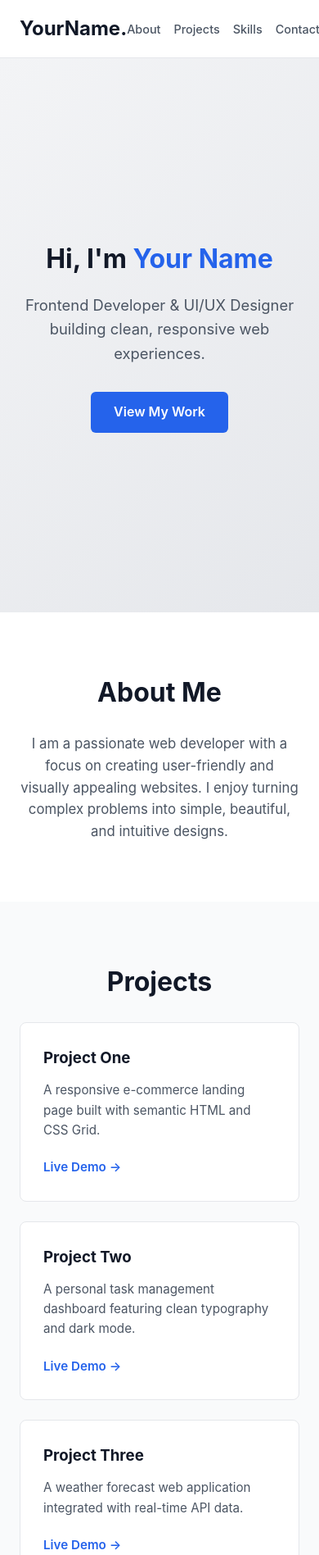
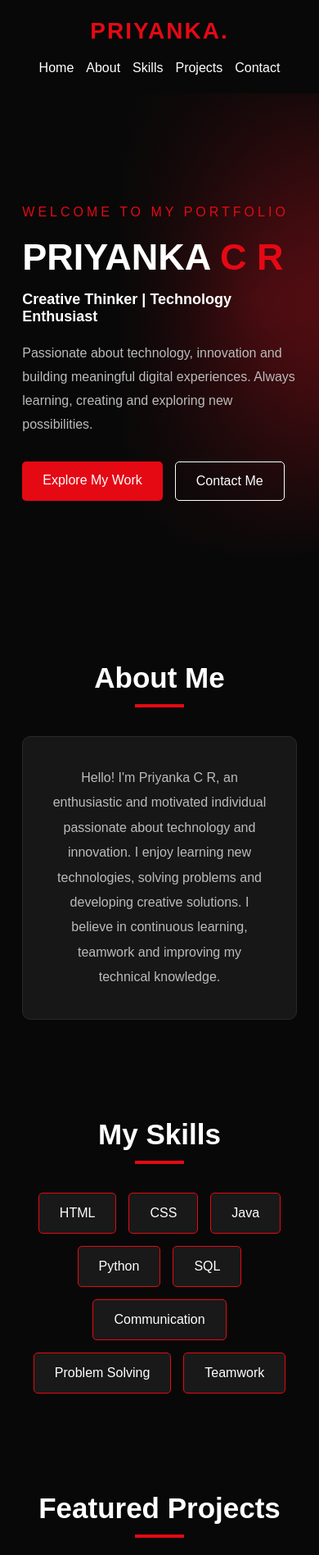
Before and after one commit to Priyaramesh9/oee, a plain HTML site: page index.html in a window 390 px wide. Shown: the top 1897 px of the page at 82% size. Drawn offline with Linux system fonts and the light colour scheme.

Commit message:
Revamp portfolio layout and styles
Updated the portfolio layout and styles, including new sections and improved design elements.

```diff
--- a/index.html
+++ b/index.html
@@ -3,302 +3,435 @@
 <head>
     <meta charset="UTF-8">
     <meta name="viewport" content="width=device-width, initial-scale=1.0">
-  <title>My Portfolio</title>
+
+    <title>Priyanka C R | Portfolio</title>
+
     <style>
-    /* Reset & Base Styles */
+        /* General Styling */
         * {
             margin: 0;
             padding: 0;
             box-sizing: border-box;
-    }
-
-    html {
+            font-family: Arial, sans-serif;
             scroll-behavior: smooth;
         }
 
         body {
-      font-family: -apple-system, BlinkMacSystemFont, "Segoe UI", Roboto, sans-serif;
-      line-height: 1.6;
-      color: #1f2937;
-      background-color: #ffffff;
+            background: #080808;
+            color: white;
         }
 
         /* Navigation */
         header {
+            background: #080808;
+            padding: 22px 8%;
             position: sticky;
             top: 0;
-      background: #ffffff;
-      border-bottom: 1px solid #e5e7eb;
             z-index: 100;
         }
 
         .navbar {
-      max-width: 1100px;
-      margin: 0 auto;
-      padding: 1rem 1.5rem;
             display: flex;
             justify-content: space-between;
             align-items: center;
         }
 
         .logo {
-      font-size: 1.5rem;
-      font-weight: 700;
-      color: #111827;
-      text-decoration: none;
+            color: #e50914;
+            font-size: 28px;
+            font-weight: bold;
+            letter-spacing: 2px;
         }
 
-    .nav-links {
+        .navbar ul {
+            display: flex;
             list-style: none;
-      display: flex;
-      gap: 1.5rem;
+            gap: 25px;
         }
 
-    .nav-links a {
+        .navbar a {
             text-decoration: none;
-      color: #4b5563;
-      font-weight: 500;
-      transition: color 0.2s;
+            color: white;
+            transition: 0.3s;
         }
 
-    .nav-links a:hover {
-      color: #2563eb;
+        .navbar a:hover {
+            color: #e50914;
         }
 
         /* Hero Section */
         .hero {
-      min-height: 80vh;
+            min-height: 90vh;
             display: flex;
             align-items: center;
-      justify-content: center;
-      text-align: center;
-      padding: 2rem 1.5rem;
-      background: linear-gradient(135deg, #f3f4f6 0%, #e5e7eb 100%);
+            padding: 80px 10%;
+            background:
+                linear-gradient(90deg, #080808 35%, transparent),
+                radial-gradient(circle at 80% 40%, #650e14, #080808 65%);
         }
 
-    .hero-content h1 {
-      font-size: 2.75rem;
-      margin-bottom: 1rem;
-      color: #111827;
+        .hero-content {
+            max-width: 700px;
         }
 
-    .hero-content h1 span {
-      color: #2563eb;
+        .tag {
+            color: #e50914;
+            letter-spacing: 4px;
+            margin-bottom: 20px;
         }
 
-    .hero-content p {
-      font-size: 1.15rem;
-      color: #4b5563;
-      max-width: 600px;
-      margin: 0 auto 2rem;
+        .hero h1 {
+            font-size: clamp(45px, 8vw, 85px);
+            margin-bottom: 15px;
+        }
+
+        .hero h1 span {
+            color: #e50914;
+        }
+
+        .hero h3 {
+            font-size: 23px;
+            margin-bottom: 20px;
+        }
+
+        .description {
+            color: #bbb;
+            line-height: 1.8;
+            max-width: 550px;
+        }
+
+        .buttons {
+            margin-top: 30px;
+            display: flex;
+            gap: 15px;
+            flex-wrap: wrap;
         }
 
         .btn {
             display: inline-block;
-      padding: 0.75rem 1.75rem;
-      background-color: #2563eb;
-      color: #ffffff;
+            padding: 14px 25px;
+            background: #e50914;
+            color: white;
             text-decoration: none;
-      border-radius: 6px;
-      font-weight: 600;
-      transition: background-color 0.2s;
+            border-radius: 5px;
+            transition: 0.3s;
         }
 
         .btn:hover {
-      background-color: #1d4ed8;
+            background: #b20710;
+            transform: translateY(-3px);
         }
 
-    /* General Sections */
+        .secondary {
+            background: transparent;
+            border: 1px solid white;
+        }
+
+        /* Common Sections */
         .section {
-      max-width: 1100px;
-      margin: 0 auto;
-      padding: 4.5rem 1.5rem;
+            padding: 80px 10%;
             text-align: center;
         }
 
-    .bg-light {
-      background-color: #f9fafb;
-      max-width: 100%;
+        .section h2 {
+            font-size: 35px;
+            margin-bottom: 35px;
         }
 
-    .section h2 {
-      font-size: 2rem;
-      margin-bottom: 1.5rem;
-      color: #111827;
+        .section h2::after {
+            content: "";
+            display: block;
+            width: 60px;
+            height: 4px;
+            background: #e50914;
+            margin: 12px auto;
         }
 
-    .about-text {
-      max-width: 700px;
-      margin: 0 auto;
-      color: #4b5563;
-      font-size: 1.05rem;
+        /* About */
+        .about-card {
+            background: #171717;
+            padding: 35px;
+            border-radius: 10px;
+            max-width: 850px;
+            margin: auto;
+            color: #bbb;
+            line-height: 1.9;
+            border: 1px solid #292929;
         }
 
-    /* Projects Grid */
-    .projects-grid {
-      max-width: 1100px;
-      margin: 0 auto;
+        /* Skills */
+        .skill-container {
+            display: flex;
+            justify-content: center;
+            flex-wrap: wrap;
+            gap: 15px;
+        }
+
+        .skill {
+            background: #191919;
+            border: 1px solid #e50914;
+            padding: 15px 25px;
+            border-radius: 5px;
+            transition: 0.3s;
+        }
+
+        .skill:hover {
+            background: #e50914;
+            transform: scale(1.05);
+        }
+
+        /* Projects */
+        .project-container {
             display: grid;
-      grid-template-columns: repeat(auto-fit, minmax(280px, 1fr));
-      gap: 1.5rem;
-      text-align: left;
+            grid-template-columns:
+                repeat(auto-fit, minmax(220px, 1fr));
+            gap: 25px;
         }
 
         .project-card {
-      background: #ffffff;
-      padding: 1.75rem;
-      border-radius: 8px;
-      border: 1px solid #e5e7eb;
-      transition: transform 0.2s, box-shadow 0.2s;
+            background: #171717;
+            padding: 30px;
+            border-radius: 10px;
+            text-align: left;
+            border-bottom: 4px solid #e50914;
+            transition: 0.3s;
         }
 
         .project-card:hover {
-      transform: translateY(-4px);
-      box-shadow: 0 10px 15px -3px rgba(0, 0, 0, 0.08);
+            transform: translateY(-8px);
+            background: #222;
         }
 
         .project-card h3 {
-      margin-bottom: 0.75rem;
-      color: #111827;
+            margin-bottom: 15px;
         }
 
         .project-card p {
-      color: #4b5563;
-      margin-bottom: 1.25rem;
-      font-size: 0.95rem;
+            color: #aaa;
+            line-height: 1.7;
+            margin-bottom: 20px;
         }
 
-    .project-link {
-      color: #2563eb;
-      text-decoration: none;
-      font-weight: 600;
-      font-size: 0.95rem;
+        .project-card span {
+            color: #e50914;
+            font-size: 13px;
         }
 
-    /* Skills */
-    .skills-list {
-      display: flex;
-      flex-wrap: wrap;
-      justify-content: center;
-      gap: 0.75rem;
-      max-width: 700px;
-      margin: 0 auto;
+        /* Contact */
+        .contact p {
+            color: #aaa;
+            margin-bottom: 25px;
         }
 
-    .skills-list span {
-      background: #eff6ff;
-      color: #1d4ed8;
-      padding: 0.5rem 1rem;
-      border-radius: 999px;
-      font-weight: 500;
-      font-size: 0.9rem;
+        /* Footer */
+        footer {
+            background: #151515;
+            padding: 25px;
+            text-align: center;
+            color: #888;
+            line-height: 2;
+            font-size: 14px;
         }
 
-    /* Contact & Footer */
-    #contact p {
-      color: #4b5563;
-      margin-bottom: 1.5rem;
+        /* Responsive Design */
+        @media (max-width: 768px) {
+
+            .navbar {
+                flex-direction: column;
+                gap: 20px;
             }
 
-    footer {
-      text-align: center;
-      padding: 1.5rem;
-      border-top: 1px solid #e5e7eb;
-      color: #6b7280;
-      font-size: 0.9rem;
+            .navbar ul {
+                justify-content: center;
+                flex-wrap: wrap;
+                gap: 15px;
             }
 
-    /* Mobile Adjustments */
-    @media (max-width: 600px) {
-      .hero-content h1 {
-        font-size: 2rem;
+            .hero {
+                min-height: 75vh;
+                padding: 60px 7%;
             }
 
-      .nav-links {
-        gap: 1rem;
-        font-size: 0.9rem;
+            .hero h1 {
+                font-size: 45px;
+            }
+
+            .hero h3 {
+                font-size: 18px;
+            }
+
+            .section {
+                padding: 60px 7%;
             }
         }
     </style>
 </head>
+
 <body>
 
     <!-- Navigation -->
     <header>
         <nav class="navbar">
-      <a href="#" class="logo">YourName.</a>
-      <ul class="nav-links">
+
+            <h2 class="logo">PRIYANKA.</h2>
+
+            <ul>
+                <li><a href="#home">Home</a></li>
                 <li><a href="#about">About</a></li>
+                <li><a href="#skills">Skills</a></li>
                 <li><a href="#projects">Projects</a></li>
-        <li><a href="#skills">Skills</a></li>
                 <li><a href="#contact">Contact</a></li>
             </ul>
+
         </nav>
     </header>
 
-  <!-- Hero Section -->
-  <section class="hero">
+    <!-- Home Section -->
+    <section class="hero" id="home">
+
         <div class="hero-content">
-      <h1>Hi, I'm <span>Your Name</span></h1>
-      <p>Frontend Developer &amp; UI/UX Designer building clean, responsive web experiences.</p>
-      <a href="#projects" class="btn">View My Work</a>
+
+            <p class="tag">WELCOME TO MY PORTFOLIO</p>
+
+            <h1>PRIYANKA <span>C R</span></h1>
+
+            <h3>Creative Thinker | Technology Enthusiast</h3>
+
+            <p class="description">
+                Passionate about technology, innovation and building
+                meaningful digital experiences. Always learning,
+                creating and exploring new possibilities.
+            </p>
+
+            <div class="buttons">
+                <a href="#projects" class="btn">
+                    Explore My Work
+                </a>
+
+                <a href="#contact" class="btn secondary">
+                    Contact Me
+                </a>
             </div>
+
+        </div>
+
     </section>
 
     <!-- About Section -->
-  <section id="about" class="section">
+    <section class="section" id="about">
+
         <h2>About Me</h2>
-    <p class="about-text">
-      I am a passionate web developer with a focus on creating user-friendly and visually appealing websites.
-      I enjoy turning complex problems into simple, beautiful, and intuitive designs.
+
+        <div class="about-card">
+
+            <p>
+                Hello! I'm Priyanka C R, an enthusiastic and
+                motivated individual passionate about technology
+                and innovation.
+
+                I enjoy learning new technologies, solving problems
+                and developing creative solutions. I believe in
+                continuous learning, teamwork and improving my
+                technical knowledge.
             </p>
+
+        </div>
+
+    </section>
+
+    <!-- Skills Section -->
+    <section class="section" id="skills">
+
+        <h2>My Skills</h2>
+
+        <div class="skill-container">
+
+            <div class="skill">HTML</div>
+            <div class="skill">CSS</div>
+            <div class="skill">Java</div>
+            <div class="skill">Python</div>
+            <div class="skill">SQL</div>
+            <div class="skill">Communication</div>
+            <div class="skill">Problem Solving</div>
+            <div class="skill">Teamwork</div>
+
+        </div>
+
     </section>
 
     <!-- Projects Section -->
-  <section id="projects" class="section bg-light">
-    <h2>Projects</h2>
-    <div class="projects-grid">
+    <section class="section" id="projects">
+
+        <h2>Featured Projects</h2>
+
+        <div class="project-container">
+
             <div class="project-card">
+
                 <h3>Project One</h3>
-        <p>A responsive e-commerce landing page built with semantic HTML and CSS Grid.</p>
-        <a href="#" class="project-link">Live Demo &rarr;</a>
+
+                <p>
+                    Add your project description here.
+                    Explain the problem and how you solved it.
+                </p>
+
+                <span>Technology: HTML, CSS</span>
+
             </div>
+
             <div class="project-card">
+
                 <h3>Project Two</h3>
-        <p>A personal task management dashboard featuring clean typography and dark mode.</p>
-        <a href="#" class="project-link">Live Demo &rarr;</a>
+
+                <p>
+                    Showcase another project and highlight
+                    your technical skills and creativity.
+                </p>
+
+                <span>Technology: Java, SQL</span>
+
             </div>
+
             <div class="project-card">
+
                 <h3>Project Three</h3>
-        <p>A weather forecast web application integrated with real-time API data.</p>
-        <a href="#" class="project-link">Live Demo &rarr;</a>
+
+                <p>
+                    Add your academic or personal project
+                    and explain its key features.
+                </p>
+
+                <span>Technology: Python</span>
+
             </div>
+
         </div>
-  </section>
 
-  <!-- Skills Section -->
-  <section id="skills" class="section">
-    <h2>Skills</h2>
-    <div class="skills-list">
-      <span>HTML5</span>
-      <span>CSS3</span>
-      <span>JavaScript</span>
-      <span>Responsive Design</span>
-      <span>Git &amp; GitHub</span>
-      <span>UI/UX Design</span>
-    </div>
     </section>
 
     <!-- Contact Section -->
-  <section id="contact" class="section bg-light">
-    <h2>Get In Touch</h2>
-    <p>Have a project in mind or want to collaborate? Feel free to reach out.</p>
-    <a href="mailto:youremail@example.com" class="btn">Say Hello</a>
+    <section class="section contact" id="contact">
+
+        <h2>Let's Connect</h2>
+
+        <p>
+            Interested in working together?
+            Let's create something amazing!
+        </p>
+
+        <a href="mailto:yourmail@example.com" class="btn">
+            Get In Touch
+        </a>
+
     </section>
 
     <!-- Footer -->
     <footer>
-    <p>&copy; 2026 Your Name. All rights reserved.</p>
+
+        <p>© 2026 Priyanka C R | All Rights Reserved</p>
+
+        <p>Designed with Passion.</p>
+
     </footer>
 
 </body>
```
Lines whose indentation alone changed are shown as unchanged.
